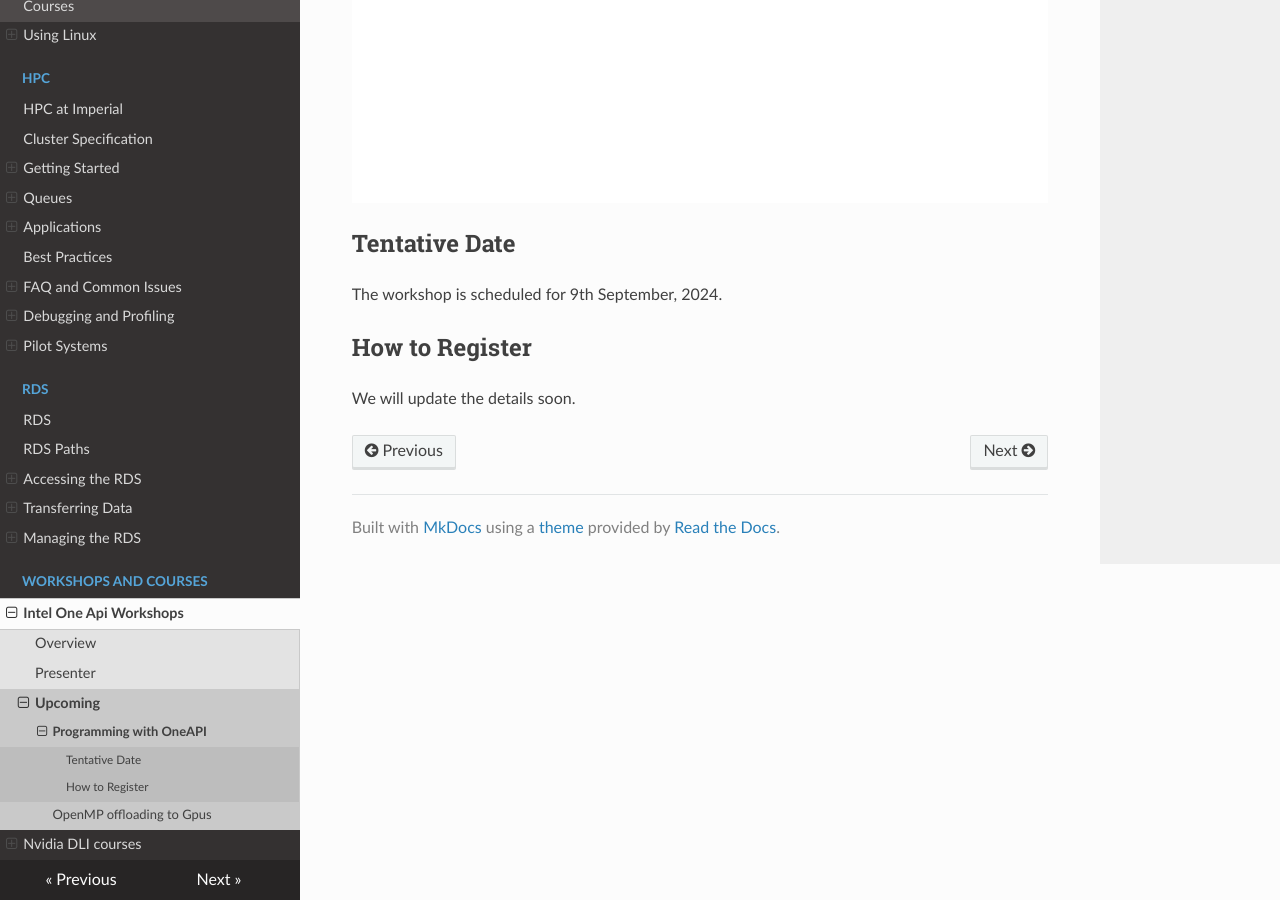
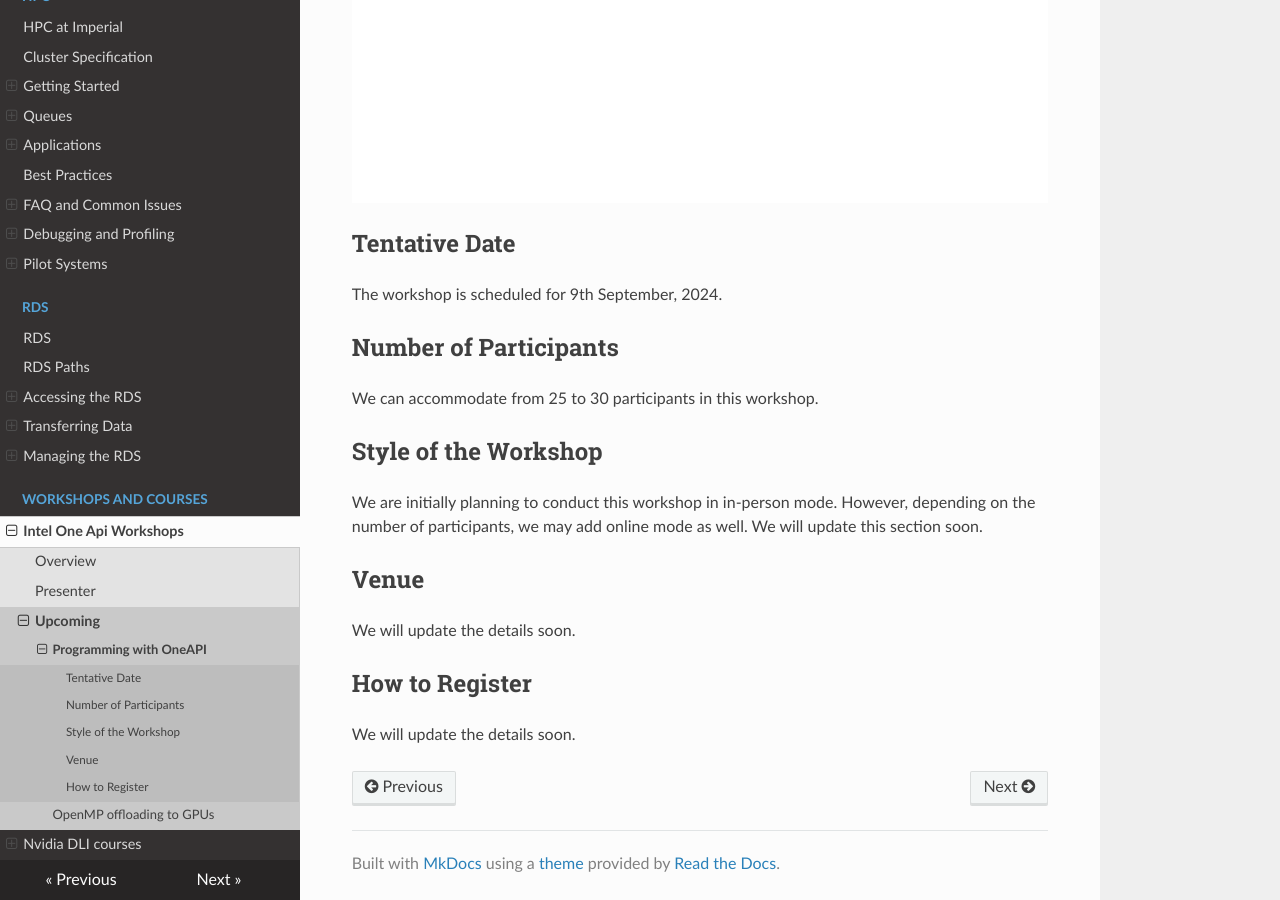
Before and after one commit to ImperialCollegeLondon/icl-rcs-user-guide, an MkDocs documentation site: the page built from docs/Workshops/Intel/one_api_programming.md, in a window 1280 px wide and 900 px high, scrolled down 965 px. Built offline with MkDocs 1.6.1, drawn with Linux system fonts in a browser that asks for light colours; nearby versions of some CDN libraries.

```diff
--- a/docs/Workshops/Intel/one_api_programming.md
+++ b/docs/Workshops/Intel/one_api_programming.md
@@ -7,6 +7,18 @@ The contents of the workshop are as follows:
 
 The workshop is scheduled for 9th September, 2024.
 
+## Number of Participants
+
+We can accommodate from 25 to 30 participants in this workshop.
+
+## Style of the Workshop
+
+We are initially planning to conduct this workshop in in-person mode. However, depending on the number of participants, we may add online mode as well. We will update this section soon.
+
+## Venue
+
+We will update the details soon.
+
 ## How to Register
 
 We will update the details soon.
--- a/mkdocs.yml
+++ b/mkdocs.yml
@@ -122,7 +122,7 @@ nav:
       - Presenter: Workshops/Intel/presenter.md
       - Upcoming:
         - Programming with OneAPI: Workshops/Intel/one_api_programming.md
-        - OpenMP offloading to Gpus: Workshops/Intel/openmp_offloading.md
+        - OpenMP offloading to GPUs: Workshops/Intel/openmp_offloading.md
     - Nvidia DLI courses:
       - Overview: Workshops/Nvidia/overview.md
       - Claim your free DLI course: Workshops/Nvidia/claim_free_course.md
```
Also changed, not shown: docs/Workshops/Intel/openmp_offloading.md (+24 -0 lines).
